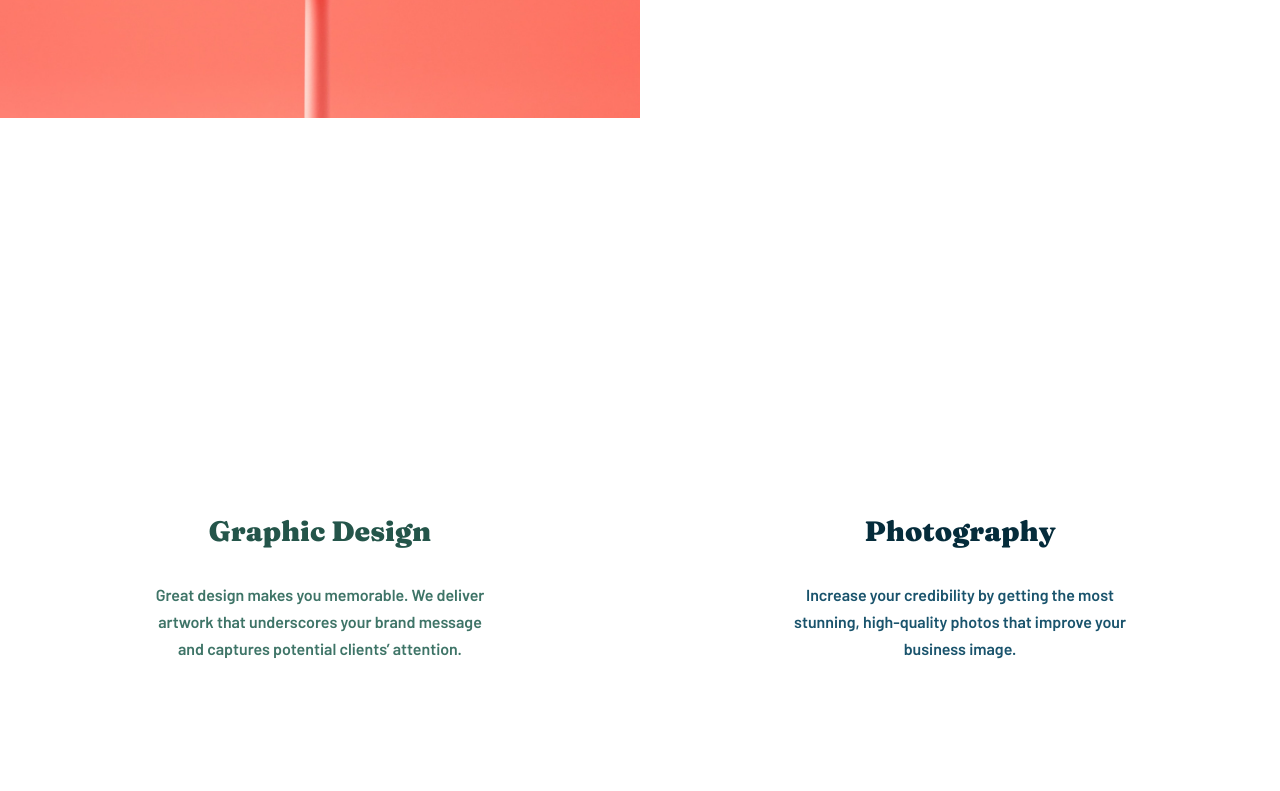
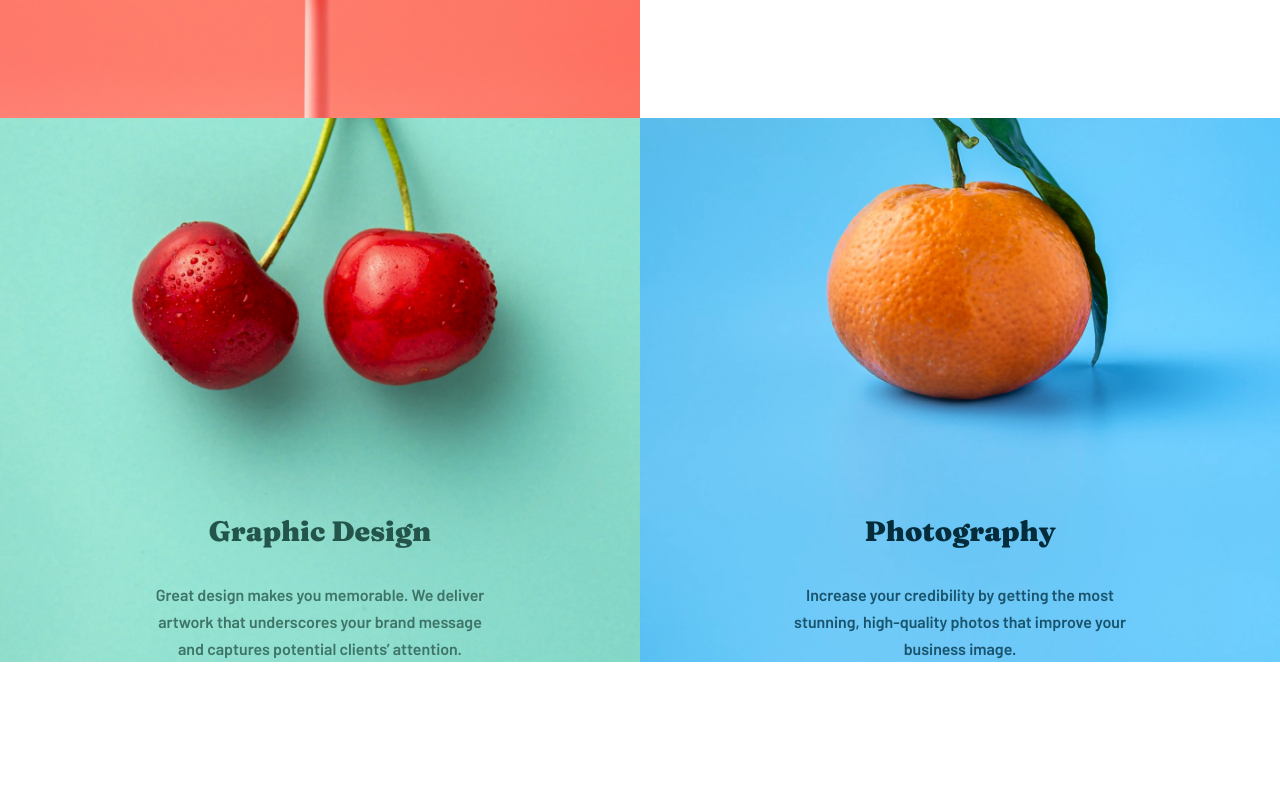
Before and after one commit to phil-cody/agency-landing-page, a plain HTML site: page index.html in a window 1280 px wide. Shown: the part 1749-2540 px from the top of the page. Drawn offline with Linux system fonts and the light colour scheme; the site is published under a folder, as on GitHub Pages, so addresses that start at the root find nothing.

Commit message:
corrected links to background-image

```diff
--- a/src/scss/components/_graphic-design.scss
+++ b/src/scss/components/_graphic-design.scss
@@ -1,7 +1,7 @@
 @use '../index' as i;
 
 .graphic-design {
-	background-image: url("/src/image/backgrounds/graphic-design.jpg");
+	background-image: url("../image/backgrounds/graphic-design.jpg");
 
 	&__title {
 		color: i.$green-800;
--- a/src/scss/components/_hero.scss
+++ b/src/scss/components/_hero.scss
@@ -3,7 +3,7 @@
 .hero {
 	width: 100%;
 	height: 800px;
-	background-image: url("/src/image/backgrounds/hero-background.jpg");
+	background-image: url("../image/backgrounds/hero-background.jpg");
 	@include i.bg-image;
 	padding: 32px 40px 0;
 
--- a/src/scss/components/_photography.scss
+++ b/src/scss/components/_photography.scss
@@ -1,7 +1,7 @@
 @use '../index' as i;
 
 .photography {
-	background-image: url("/src/image/backgrounds/photography.jpg");
+	background-image: url("../image/backgrounds/photography.jpg");
 
 	&__title {
 		color: i.$blue-950;
```
Also changed, not shown: src/css/style.css.
